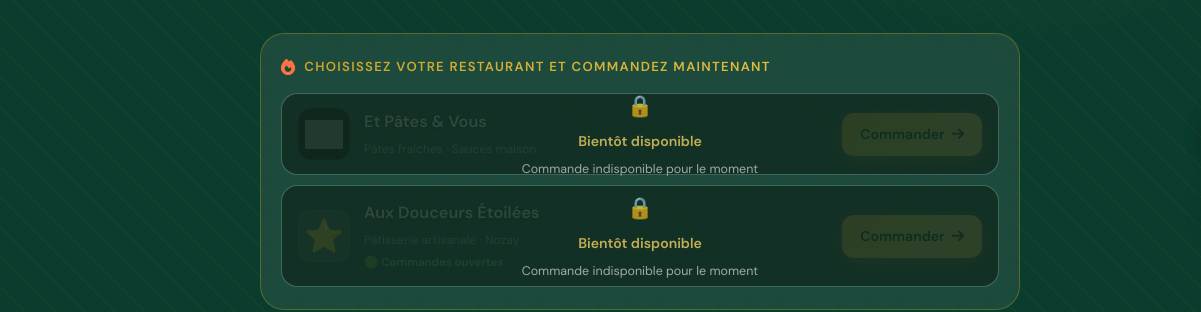
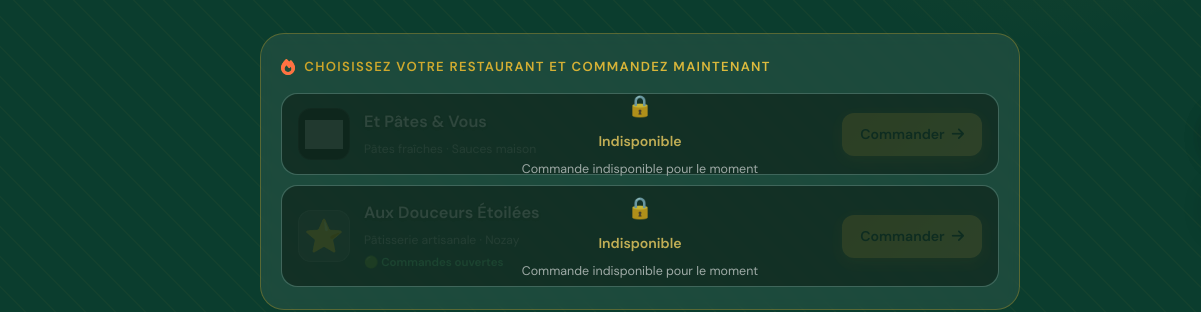
Before and after one commit to Alain44170/kehops-livraisons, a website: page index.html in a window 1280 px wide. Shown: the part 553-865 px from the top of the page, 0-1201 px from the left. Drawn offline with nearby package versions, Linux system fonts and the light colour scheme; grey boxes are pictures that could not be loaded.

```diff
--- a/index.html
+++ b/index.html
@@ -321,7 +321,7 @@
           <div class="hero-resto-card" style="position:relative;pointer-events:none;opacity:0.75;">
             <div style="position:absolute;inset:0;background:rgba(10,30,20,0.82);border-radius:inherit;z-index:10;display:flex;flex-direction:column;align-items:center;justify-content:center;gap:6px;text-align:center;padding:12px;">
               <span style="font-size:1.3rem;">🔒</span>
-              <strong style="color:#f9d05e;font-size:0.88rem;">Bientôt disponible</strong>
+              <strong style="color:#f9d05e;font-size:0.88rem;">Indisponible</strong>
               <span style="color:#ccc;font-size:0.78rem;">Commande indisponible pour le moment</span>
             </div>
             <div class="hero-resto-logo dark">
@@ -340,7 +340,7 @@
           <div class="hero-resto-card" style="position:relative;pointer-events:none;opacity:0.75;">
             <div style="position:absolute;inset:0;background:rgba(10,30,20,0.82);border-radius:inherit;z-index:10;display:flex;flex-direction:column;align-items:center;justify-content:center;gap:6px;text-align:center;padding:12px;">
               <span style="font-size:1.3rem;">🔒</span>
-              <strong style="color:#f9d05e;font-size:0.88rem;">Bientôt disponible</strong>
+              <strong style="color:#f9d05e;font-size:0.88rem;">Indisponible</strong>
               <span style="color:#ccc;font-size:0.78rem;">Commande indisponible pour le moment</span>
             </div>
             <div class="hero-resto-logo light">
```
